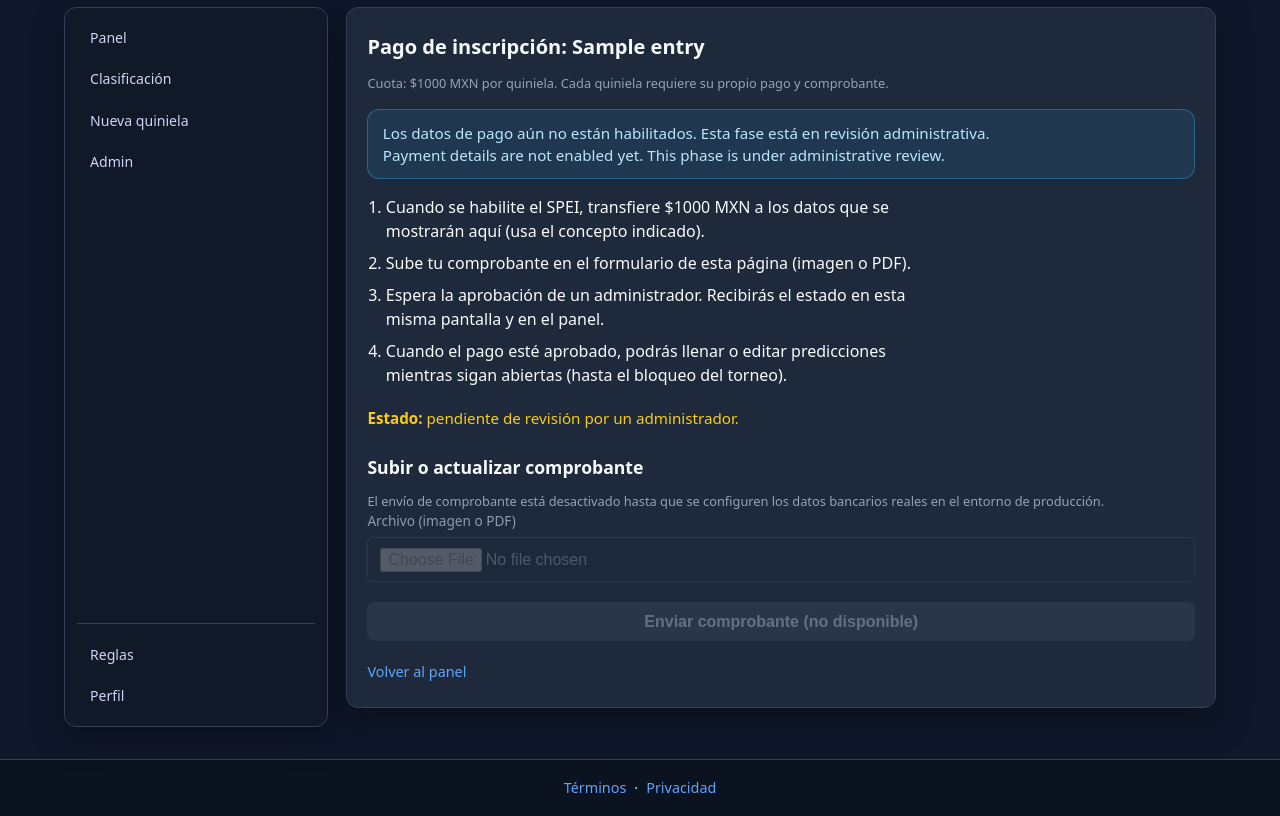
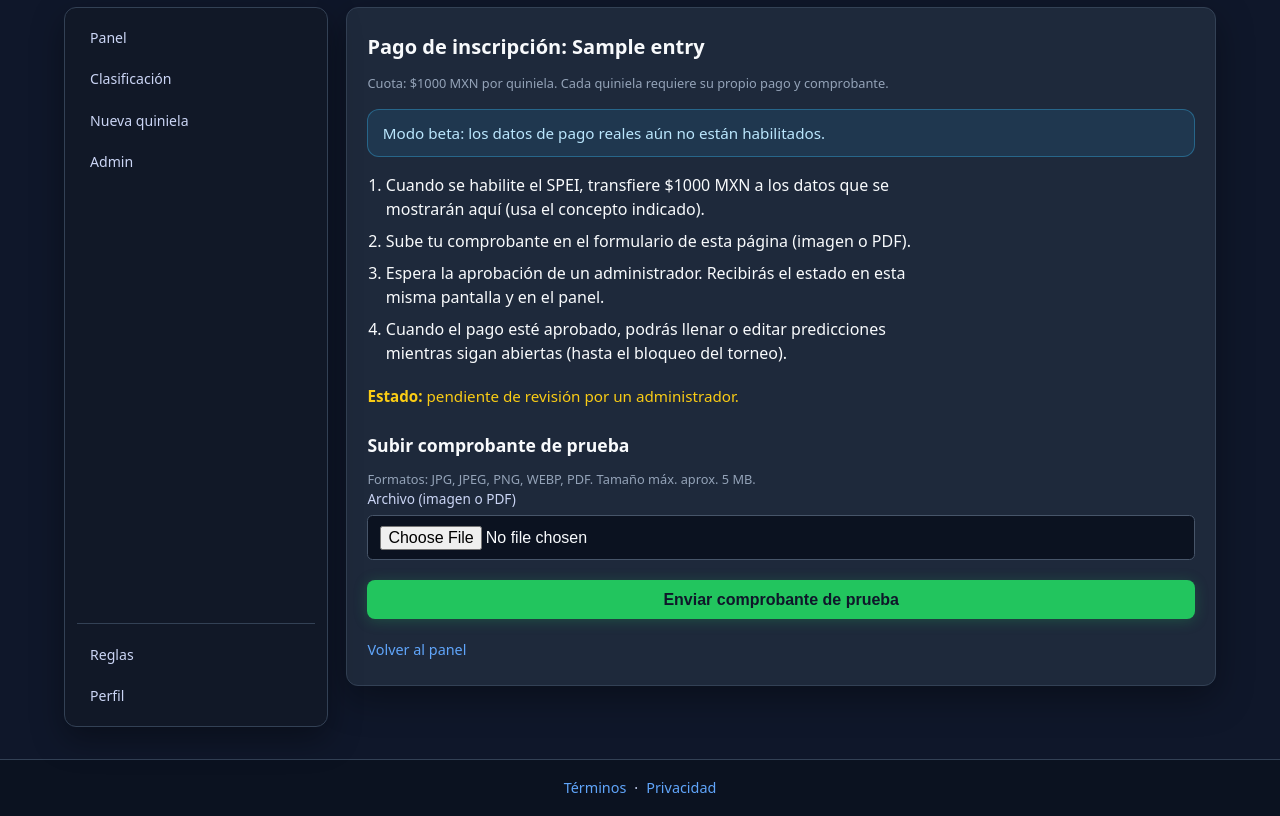
Before and after one commit to LuisTapia86/quiniela-2026-mx, a Flask app: page /entries/1/payment in a window 1280 px wide. Shown: the part 67-883 px from the top of the page. Run offline with Flask 3, Linux system fonts and the light colour scheme; the visitor is signed in with stand-in values (Sample User, id 1); tables that the repository leaves empty hold one stand-in row (values such as "Sample post"); some libraries are stand-ins or nearby versions.

Commit message:
allow beta payment proof uploads

```diff
--- a/app/routes/entries.py
+++ b/app/routes/entries.py
@@ -61,10 +61,6 @@ def entry_payment(entry_id: int):
         }
         ctx.update(extra)
         return render_template("entries/payment.html", **ctx)
-
-    if request.method == "POST" and not banking_configured:
-        flash(f"{tr('payment.safe_gate')} {tr('payment.safe_gate.en')}", "error")
-        return redirect(url_for("entries.entry_payment", entry_id=entry_id))
 
     if request.method == "POST":
         f = request.files.get("proof")
--- a/app/templates/entries/payment.html
+++ b/app/templates/entries/payment.html
@@ -6,7 +6,7 @@
   <p class="form__hint" style="margin: -0.5rem 0 1rem;">{{ t("payment.fee_hint", entry_fee=config.ENTRY_FEE_MXN) }}</p>
 
   {% if not payment_banking_configured %}
-  <p class="pay-gate" role="status">{{ t("payment.safe_gate") }}<br>{{ t("payment.safe_gate.en") }}</p>
+  <p class="pay-gate" role="status">{{ t("payment.beta_mode_notice") }}</p>
   <ol class="pay-steps" aria-label="{{ t('payment.steps_future') }}">
     <li>{{ t("payment.step1.future", entry_fee=config.ENTRY_FEE_MXN) }}</li>
     <li>{{ t("payment.step2") }}</li>
@@ -46,8 +46,9 @@
   <p class="form__hint">{{ t("payment.none_uploaded") }}</p>
   {% endif %}
 
-  <h2 class="card__title" style="font-size:1.1rem;margin-top:1.5rem;">{{ t("payment.upload_title") }}</h2>
-  {% if payment_banking_configured %}
+  <h2 class="card__title" style="font-size:1.1rem;margin-top:1.5rem;">
+    {% if payment_banking_configured %}{{ t("payment.upload_title") }}{% else %}{{ t("payment.upload_test_title") }}{% endif %}
+  </h2>
   <p class="form__hint" style="margin-top:-0.5rem;">{{ t("payment.formats", max_mb=(config.MAX_CONTENT_LENGTH // (1024*1024))) }}</p>
   {% if payment and payment.status.value == 'approved' %}
   <p class="form__hint" style="margin:0 0 0.75rem;">{{ t("payment.approved_warn") }}</p>
@@ -58,19 +59,8 @@
       <span class="form__label">{{ t("payment.file_label") }}</span>
       <input class="form__input" type="file" name="proof" accept=".jpg,.jpeg,.png,.webp,.pdf,image/*,application/pdf" required>
     </label>
-    <button class="form__submit" type="submit">{{ t("payment.send") }}</button>
+    <button class="form__submit" type="submit">{% if payment_banking_configured %}{{ t("payment.send") }}{% else %}{{ t("payment.send_test") }}{% endif %}</button>
   </form>
-  {% else %}
-  <p class="form__hint" style="margin-top:-0.5rem;">{{ t("payment.disabled_hint") }}</p>
-  <form class="form form--disabled" method="post" action="{{ url_for('entries.entry_payment', entry_id=entry.id) }}" enctype="multipart/form-data" aria-disabled="true">
-    <input type="hidden" name="csrf_token" value="{{ csrf_token() }}">
-    <label class="form__field">
-      <span class="form__label">{{ t("payment.file_label") }}</span>
-      <input class="form__input" type="file" name="proof" accept=".jpg,.jpeg,.png,.webp,.pdf" disabled aria-disabled="true">
-    </label>
-    <button class="form__submit" type="submit" disabled aria-disabled="true">{{ t("payment.send_disabled") }}</button>
-  </form>
-  {% endif %}
 
   <p class="card__footer">
     <a href="{{ url_for('main.index') }}">{{ t("common.back_dashboard") }}</a>
--- a/app/translations.py
+++ b/app/translations.py
@@ -108,7 +108,7 @@ TRANSLATIONS: dict[str, dict[str, str]] = {
         "dashboard.create_first": "Crear primera quiniela",
         "dashboard.points_suffix": "pts",
         "entry.payment.none": "Sin pago",
-        "entry.payment.pending": "Pago pendiente",
+        "entry.payment.pending": "Pago en revisión",
         "entry.payment.approved": "Pago aprobado",
         "entry.payment.rejected": "Pago rechazado",
         "entry.pred.unavailable": "Predicciones no disponibles",
@@ -200,6 +200,7 @@ TRANSLATIONS: dict[str, dict[str, str]] = {
         "payment.heading": "Pago de inscripción",
         "payment.fee_hint": "Cuota: ${entry_fee} MXN por quiniela. Cada quiniela requiere su propio pago y comprobante.",
         "payment.safe_gate": "Los datos de pago aún no están habilitados. Esta fase está en revisión administrativa.",
+        "payment.beta_mode_notice": "Modo beta: los datos de pago reales aún no están habilitados.",
         "payment.safe_gate.en": "Payment details are not enabled yet. This phase is under administrative review.",
         "payment.steps_future": "Pasos de pago (futuros)",
         "payment.steps": "Pasos de pago",
@@ -219,10 +220,12 @@ TRANSLATIONS: dict[str, dict[str, str]] = {
         "payment.status.rejected": "rechazado.",
         "payment.none_uploaded": "Aún no has subido comprobante.",
         "payment.upload_title": "Subir o actualizar comprobante",
+        "payment.upload_test_title": "Subir comprobante de prueba",
         "payment.formats": "Formatos: JPG, JPEG, PNG, WEBP, PDF. Tamaño máx. aprox. {max_mb} MB.",
         "payment.approved_warn": "Al subir un archivo nuevo, el pago vuelve a quedar pendiente hasta nueva revisión.",
         "payment.file_label": "Archivo (imagen o PDF)",
         "payment.send": "Enviar comprobante",
+        "payment.send_test": "Enviar comprobante de prueba",
         "payment.disabled_hint": "El envío de comprobante está desactivado hasta que se configuren los datos bancarios reales en el entorno de producción.",
         "payment.send_disabled": "Enviar comprobante (no disponible)",
         "common.back_dashboard": "Volver al panel",
@@ -455,7 +458,7 @@ TRANSLATIONS: dict[str, dict[str, str]] = {
         "dashboard.create_first": "Create first entry",
         "dashboard.points_suffix": "pts",
         "entry.payment.none": "No payment",
-        "entry.payment.pending": "Payment pending",
+        "entry.payment.pending": "Payment under review",
         "entry.payment.approved": "Payment approved",
         "entry.payment.rejected": "Payment rejected",
         "entry.pred.unavailable": "Predictions unavailable",
@@ -546,7 +549,8 @@ TRANSLATIONS: dict[str, dict[str, str]] = {
         "profile.save": "Save alias",
         "payment.heading": "Entry payment",
         "payment.fee_hint": "Fee: ${entry_fee} MXN per entry. Each entry requires its own payment and proof.",
-        "payment.safe_gate": "Los datos de pago aún no están habilitados. Esta fase está en revisión administrativa.",
+        "payment.safe_gate": "Payment details are not enabled yet. This phase is under administrative review.",
+        "payment.beta_mode_notice": "Beta mode: real payment details are not enabled yet.",
         "payment.safe_gate.en": "Payment details are not enabled yet. This phase is under administrative review.",
         "payment.steps_future": "Payment steps (future)",
         "payment.steps": "Payment steps",
@@ -566,10 +570,12 @@ TRANSLATIONS: dict[str, dict[str, str]] = {
         "payment.status.rejected": "rejected.",
         "payment.none_uploaded": "You haven't uploaded proof yet.",
         "payment.upload_title": "Upload or update proof",
+        "payment.upload_test_title": "Upload test proof",
         "payment.formats": "Formats: JPG, JPEG, PNG, WEBP, PDF. Max size approx. {max_mb} MB.",
         "payment.approved_warn": "If you upload a new file, payment goes back to pending until reviewed again.",
         "payment.file_label": "File (image or PDF)",
         "payment.send": "Send proof",
+        "payment.send_test": "Send test proof",
         "payment.disabled_hint": "Proof upload is disabled until real banking details are configured in production.",
         "payment.send_disabled": "Send proof (unavailable)",
         "common.back_dashboard": "Back to dashboard",
```
